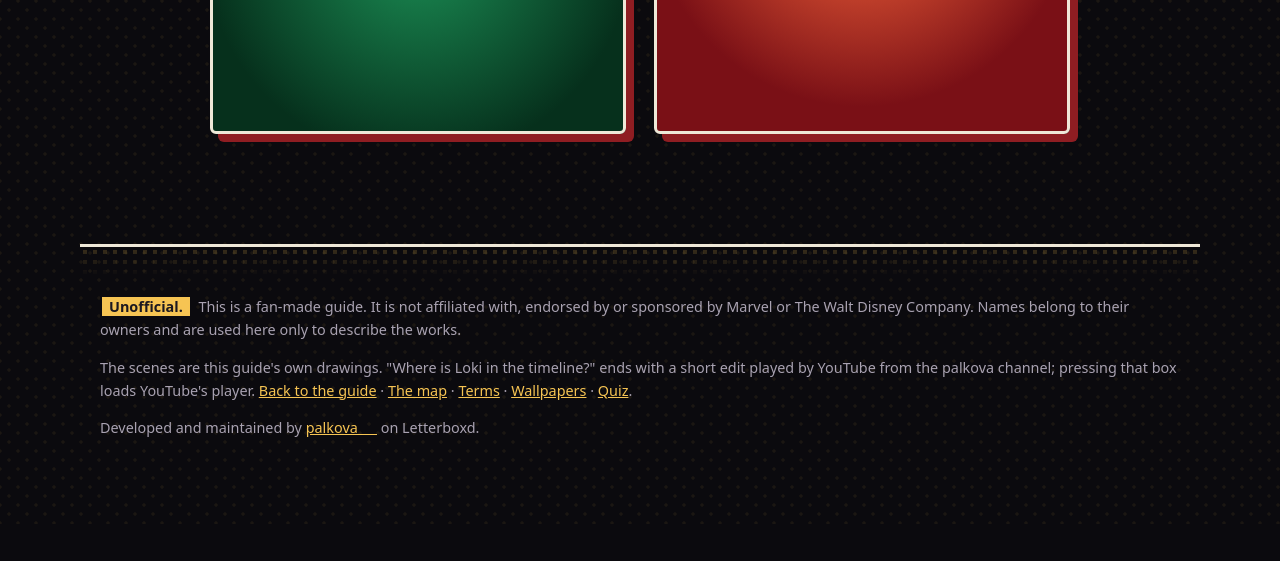
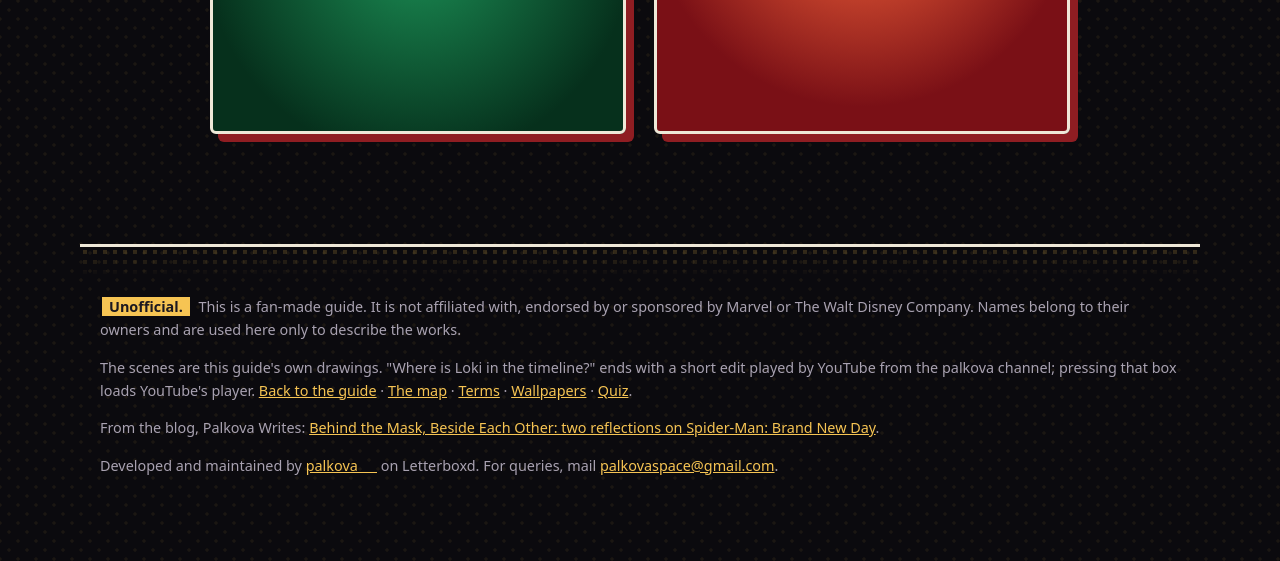
Before and after one commit to muraliprasanth/watch-map, a plain HTML site: page animation.html in a window 1280 px wide. Shown: the part 521-1082 px from the top of the page. Before the commit the page ends 1045 px from the top, so only its background shows below. Drawn offline with Linux system fonts and the light colour scheme.

Commit message:
Watch Map: update the page

```diff
--- a/animation.html
+++ b/animation.html
@@ -46,7 +46,8 @@
 <footer class="foot">
   <p><strong>Unofficial.</strong> This is a fan-made guide. It is not affiliated with, endorsed by or sponsored by Marvel or The Walt Disney Company. Names belong to their owners and are used here only to describe the works.</p>
   <p>The scenes are this guide's own drawings. "Where is Loki in the timeline?" ends with a short edit played by YouTube from the palkova channel; pressing that box loads YouTube's player. <a href="index.html">Back to the guide</a> · <a href="map.html">The map</a> · <a href="terms.html">Terms</a> · <a href="wallpapers.html">Wallpapers</a> · <a href="quiz.html">Quiz</a>.</p>
-  <p class="made-by">Developed and maintained by <a href="https://letterboxd.com/palkova___/" target="_blank" rel="noopener noreferrer">palkova___</a> on Letterboxd.</p>
+  <p class="from-blog">From the blog, Palkova Writes: <a href="https://palkovaspace.wordpress.com/2026/11/07/behind-the-mask-beside-each-other-two-reflections-on-spider-man-brand-new-day/" target="_blank" rel="noopener noreferrer">Behind the Mask, Beside Each Other: two reflections on Spider-Man: Brand New Day</a>.</p>
+  <p class="made-by">Developed and maintained by <a href="https://letterboxd.com/palkova___/" target="_blank" rel="noopener noreferrer">palkova___</a> on Letterboxd. For queries, mail <a href="mailto:palkovaspace@gmail.com">palkovaspace@gmail.com</a>.</p>
 </footer>
 
 <!-- The stage: it covers the window while a scene plays (animation-page.js). -->
```
Also changed, not shown: index.html (+2 -1 lines), map.html (+2 -1 lines), quiz.html (+2 -1 lines), terms.html (+2 -1 lines), wallpapers.html (+2 -1 lines).
